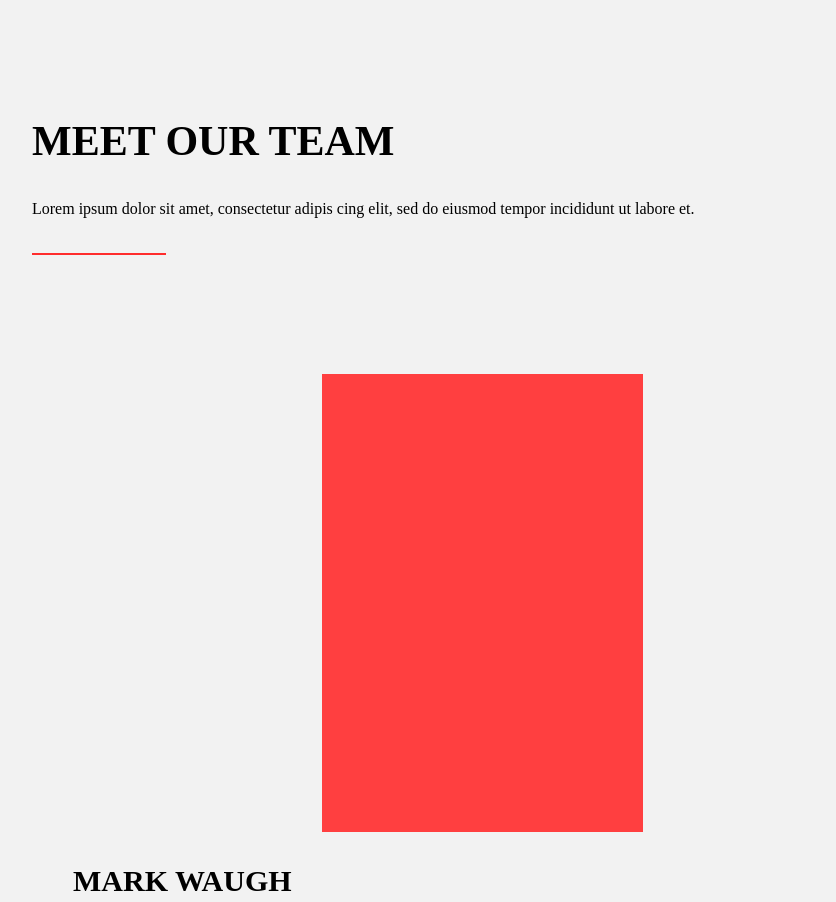
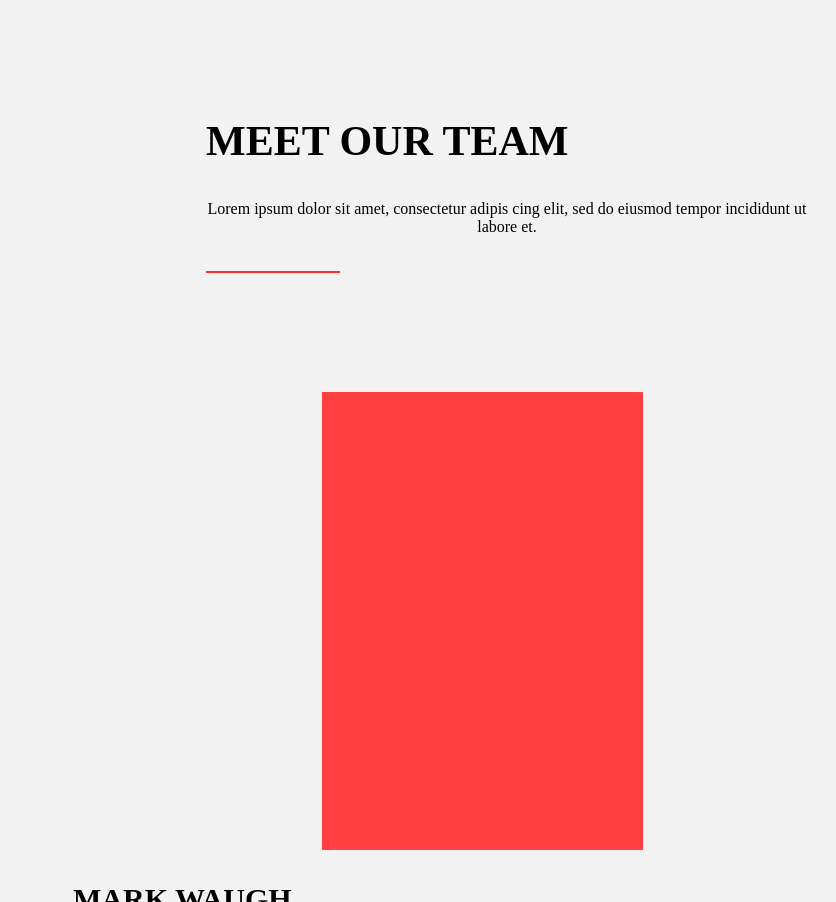
Before and after one commit to Tarusgroup/skillfactory-module-a-3, a plain HTML site: page index.html in a window 1280 px wide. Shown: the part 3099-4001 px from the top of the page, without its empty margins (133-969 px from the left). Drawn offline with Linux system fonts and the light colour scheme.

Commit message:
Update style.css

```diff
--- a/css/style.css
+++ b/css/style.css
@@ -276,12 +276,10 @@ body {
     align-items: flex-start;
     align-content: flex-start;
     /* text-align: start; */
-    max-width: 1579px;
+    max-width: 1230px;
     margin: 0 auto;
     background: #F2F2F2;
-    padding: 15px 165px 30px;
-
-
+    padding: 15px 339px 30px;
 }
 
 h2 {
```
